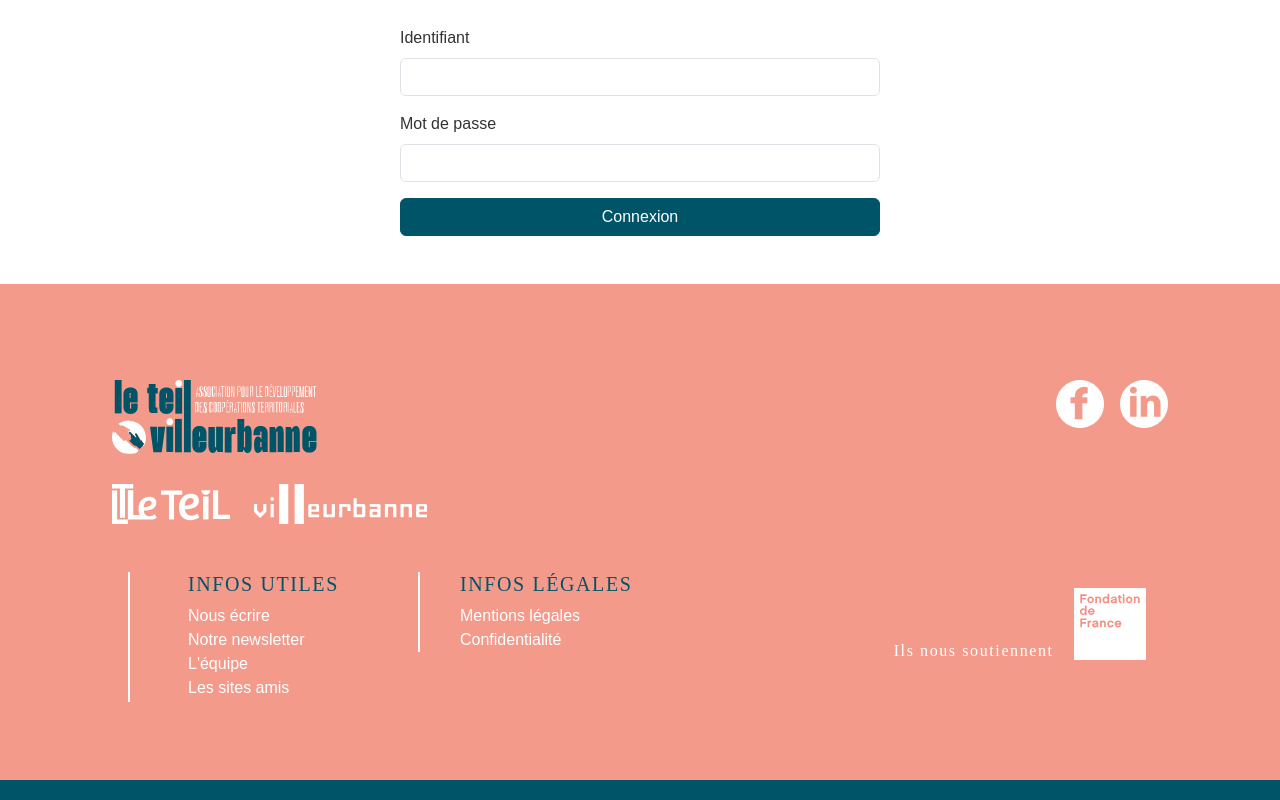
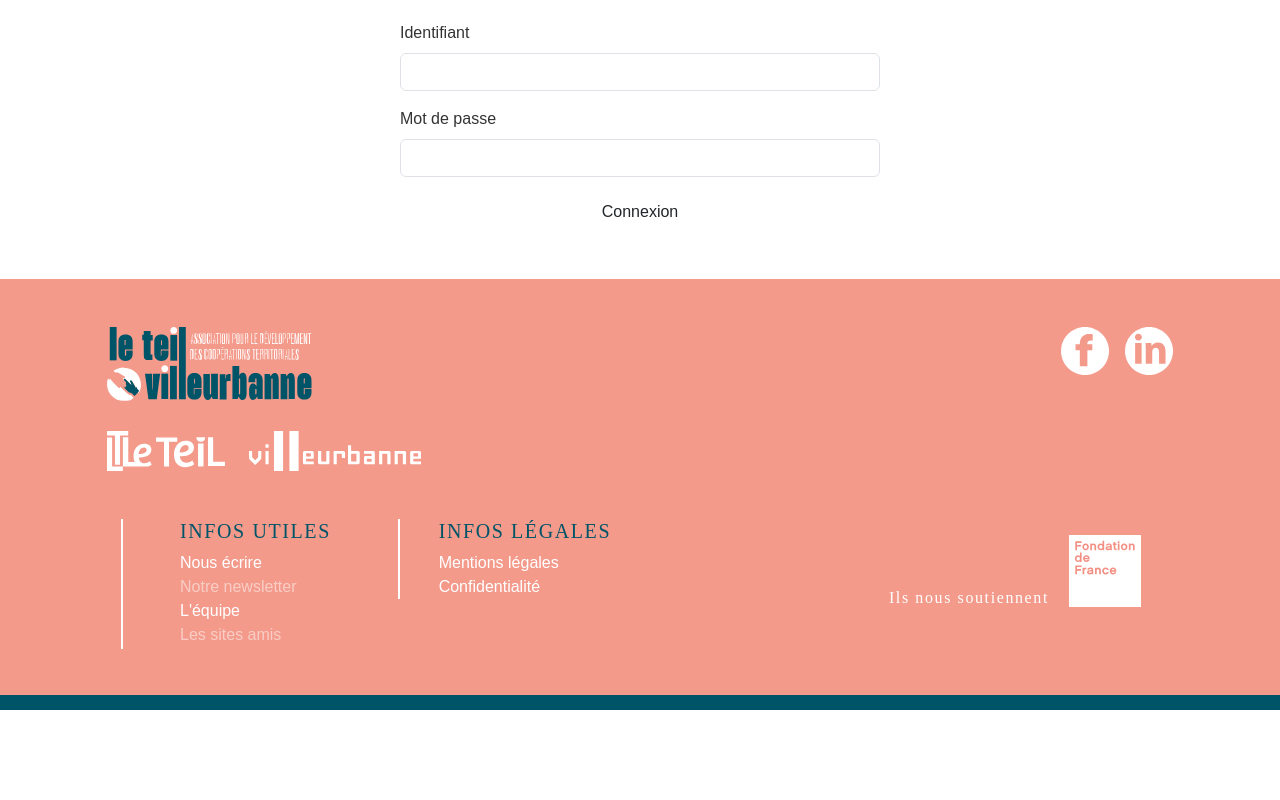
Before and after one commit to DevelopClics/teil_villeurbanne, a React (Vite) app in the folder client/: page /admin/login in a window 1280 px wide. Shown: the part 510-1310 px from the top of the page. After the commit the page ends 1220 px from the top, so only its background shows below. Built offline with nearby package versions, Linux system fonts and the light colour scheme; a web font is replaced by a local one.

Commit message:
footer's updates

```diff
--- a/client/src/App.css
+++ b/client/src/App.css
@@ -1,97 +1,28 @@
-/* General styles */
-body {
-  font-family: Arial, sans-serif;
-  margin: 0;
-  padding: 0;
-  box-sizing: border-box;
+/* Add this class to the main content when the modal is open */
+.blur-background {
+  filter: blur(5px);
+  transition: filter 0.3s ease-out;
+}
+
+/* Ensure the modal itself is not blurred */
+.modal-dialog {
+  filter: none;
+}
+
+.top-blue-bar,
+.bottom-blue-bar {
+  height: 15px;
+  background-color: var(--primary-color);
 }
 
 .app-container-padding {
-  padding-left: 0px;
-  padding-right: 0px;
+  padding-left: 10%;
+  padding-right: 10%;
 }
 
-.main-content-padding {
-  padding-left: var(--global-padding-x);
-  padding-right: var(--global-padding-x);
+@media (max-width: 768px) {
+  .app-container-padding {
+    padding-left: 5%;
+    padding-right: 5%;
+  }
 }
-
-/* Top Header */
-.top-blue-bar {
-  background-color: var(--primary-color); /* Use primary color */
-  height: 2.5vh;
-  width: 100%;
-  color: white;
-  display: flex;
-  align-items: center;
-  justify-content: center;
-  padding: 0 15px;
-}
-
-/* Reason Section */
-.reason-section {
-  padding: 50px 0;
-  padding-top: 2vh;
-}
-
-.reason-section h2 {
-  text-align: left;
-  margin-bottom: 30px;
-}
-
-.reason-section p {
-  font-family: var(--body-font);
-}
-
-.bottom-blue-bar {
-  background-color: var(--primary-color); /* Use primary color */
-  height: 4vh;
-  width: 100%;
-}
-
-.bottom-blue-bar {
-  background-color: var(--primary-color); /* Use primary color */
-  height: 2.5vh;
-  width: 100%;
-  color: white;
-  display: flex;
-  align-items: center;
-  justify-content: center;
-  padding: 0 15px;
-}
-
-.no-padding-left {
-  padding-left: 0 !important;
-}
-
-/* Pagination styles */
-.pagination .page-item .page-link {
-  color: var(--primary-color) !important;
-  background-color: #fff !important;
-  border-color: var(--primary-color) !important;
-}
-
-.pagination .page-item.active .page-link {
-  color: #fff !important;
-  background-color: var(--primary-color) !important;
-  border-color: var(--primary-color) !important;
-}
-
-.pagination .page-item .page-link:hover {
-  color: #fff !important;
-  background-color: var(--primary-color) !important;
-  border-color: var(--primary-color) !important;
-}
-
-.btn-main-blue {
-  background-color: var(--primary-color);
-  color: white;
-  border-color: var(--primary-color);
-}
-
-.btn-main-blue:hover {
-  background-color: var(--primary-color);
-  opacity: 0.9;
-  color: white;
-  border-color: var(--primary-color);
-}
--- a/client/src/App.jsx
+++ b/client/src/App.jsx
@@ -26,7 +26,7 @@ const CreatePlace = lazy(() => import("./pages/admin/places/CreatePlace"));
 const Login = lazy(() => import("./pages/admin/Login"));
 
 import PrivateRoutes from "./utils/PrivateRoutes";
-const DropProject = lazy(() => import("./pages/projects/DropProject"));
+import DropProject from "./pages/projects/DropProject";
 const JoinContact = lazy(() => import("./pages/join-us/JoinContact"));
 
 import ProjectCategoryPage from "./pages/projects/ProjectCategoryPage";
@@ -39,6 +39,19 @@ function App() {
   const socialIconsRef = useRef(null);
   const socialIconsTargetRef = useRef(null);
   const socialIconsContainerRef = useRef(null);
+  const [show, setShow] = useState(false);
+  const [modalTitle, setModalTitle] = useState("");
+  const [modalBody, setModalBody] = useState("");
+
+  const handleClose = () => setShow(false);
+  const handleShow = (title, body) => {
+    window.scrollTo({ top: 0, behavior: "smooth" });
+    setTimeout(() => {
+      setModalTitle(title);
+      setModalBody(body);
+      setShow(true);
+    }, 500); // Delay to allow for scroll animation
+  };
 
   useEffect(() => {
     const handleResize = () => {
@@ -86,6 +99,7 @@ function App() {
       <div className="top-blue-bar">
         {/* {screenWidth}px - {getBreakpoint(screenWidth)} */}
       </div>
+      <div className={show ? "blur-background" : ""}>
         <TopHeader
           socialIconsRef={socialIconsRef}
           socialIconsContainerRef={socialIconsContainerRef}
@@ -249,7 +263,14 @@ function App() {
             }
           />
         </Routes>
-      <Footer />
+      </div>
+      <Footer
+        show={show}
+        handleClose={handleClose}
+        handleShow={handleShow}
+        modalTitle={modalTitle}
+        modalBody={modalBody}
+      />
 
       <div className="bottom-blue-bar"></div>
     </>
--- a/client/src/components/Footer/Footer.css
+++ b/client/src/components/Footer/Footer.css
@@ -1,11 +1,17 @@
+a.disabled {
+  pointer-events: none;
+  cursor: default;
+  opacity: 0.5;
+}
+
 .footer {
   background-color: #f39a8b;
   color: var(--text-color);
   margin-top: 3rem;
-  padding: 6rem var(--global-padding-x) 4rem var(--global-padding-x);
-  display: flex;
-  align-items: center;
-  justify-content: center;
+}
+
+.footer-content {
+  padding: 3rem 0 2rem 0;
 }
 
 .footer h5 {
--- a/client/src/components/Footer/Footer.jsx
+++ b/client/src/components/Footer/Footer.jsx
@@ -1,7 +1,6 @@
-import React from "react";
-import { Link, useNavigate } from "react-router-dom";
-
-import { Container, Row, Col } from "react-bootstrap";
+import React, { useState } from "react";
+import { Link } from "react-router-dom";
+import { Container, Row, Col, Modal, Button } from "react-bootstrap";
 import facebookIconInverted from "../../assets/images/icons/facebook-icon-inverted.svg";
 import linkedinIconInverted from "../../assets/images/icons/linkedin-icon-inverted.svg";
 import logoTV from "../../assets/images/logos/logo_villeurbanne-le-teil_footer.svg";
@@ -11,16 +10,83 @@ import fondationLogo from "../../assets/images/logos/Fondation_France_Logo_Seul_
 
 import "./Footer.css";
 
-const Footer = () => {
+const Footer = ({ show, handleClose, handleShow, modalTitle, modalBody }) => {
   const handleLogoClick = () => {
     window.scrollTo(0, 0);
   };
+
+  const mentionsLegalesContent = (
+    <Container fluid>
+      <Row>
+        <Col xs={12} lg={6}>
+          <p>
+            <strong>Éditeur du site</strong>
+            <br />
+            Association pour le Développement des Coopérations Territoriales -
+            ADCT
+            <br />5 rue Colette Bonzo - 07400 LE TEIL
+          </p>
+          <p>
+            <strong>Directrice de la publication</strong>
+            <br />
+            Alice Sébastien
+          </p>
+        </Col>
+        <Col md={6}>
+          <p>
+            <strong>Création graphique</strong>
+            <br />
+            Genaro Studio - Lyon
+          </p>
+          <p>
+            <strong>Développement web</strong>
+            <br />
+            Déclic et des Claps - Julien Goscicki - Le Teil
+          </p>
+          <p>
+            <strong>Hébergement</strong>
+            <br />
+            OVHcloud
+            <br />2 rue Kellermann 59100 Roubaix
+          </p>
+        </Col>
+      </Row>
+    </Container>
+  );
+
+  const confidentialiteContent = (
+    <Container fluid>
+      <Row>
+        <Col xs={12}>
+          <p>
+            <strong>Collecte des données personnelles :</strong>
+            <br />
+            Les informations recueillies sur ce site sont utilisées uniquement
+            dans le cadre de votre demande et de la relation commerciale qui
+            peut en découler. Conformément à la loi "Informatique et Libertés"
+            du 6 janvier 1978 modifiée, vous bénéficiez d’un droit d’accès, de
+            rectification et de suppression des informations qui vous
+            concernent.
+          </p>
+        </Col>
+        <Col xs={12} lg={6}>
+          <p>
+            <strong>Cookies :</strong>
+            <br />
+            Ce site ne fait aucune utilisation de cookies.
+          </p>
+        </Col>
+      </Row>
+    </Container>
+  );
+
   return (
     <footer className="footer">
-      <Container fluid className="main-content-wrapper app-container-padding">
+      <div className="footer-content">
+        <Container fluid className="main-content-wrapper">
           {/* Logos and infos rows and cols */}
           <Row className="gx-0 justify-content-center">
-          <Col xs={12} sm={12} md={10} lg={8} xl={7} xxl={8}>
+            <Col xs={11} sm={11} md={9} lg={7} xl={6} xxl={7}>
               <Row>
                 {/* Logos col */}
 
@@ -55,7 +121,7 @@ const Footer = () => {
                   </div>
                 </Col>
 
-              {/* SEPARATOR INFOS UTTILES */}
+                {/* SEPARATOR INFOS UTILES */}
                 <Col
                   xs={1}
                   sm={1}
@@ -87,13 +153,17 @@ const Footer = () => {
                     </li>
 
                     <li>
-                    <a href="#recevoir-newsletter">Notre newsletter</a>
+                      <a href="#recevoir-newsletter" className="disabled">
+                        Notre newsletter
+                      </a>
                     </li>
                     <li>
                       <Link to="/team">L'équipe</Link>
                     </li>
                     <li>
-                    <a href="#sites-amis">Les sites amis</a>
+                      <a href="#sites-amis" className="disabled">
+                        Les sites amis
+                      </a>
                     </li>
                   </ul>
                 </Col>
@@ -125,10 +195,24 @@ const Footer = () => {
                   <h5>INFOS LÉGALES</h5>
                   <ul>
                     <li>
-                    <a href="#mentions-legales">Mentions légales</a>
+                      <a
+                        href="#mentions-legales"
+                        onClick={() =>
+                          handleShow("Mentions Légales", mentionsLegalesContent)
+                        }
+                      >
+                        Mentions légales
+                      </a>
                     </li>
                     <li>
-                    <a href="#confidentialite">Confidentialité</a>
+                      <a
+                        href="#confidentialite"
+                        onClick={() =>
+                          handleShow("Confidentialité", confidentialiteContent)
+                        }
+                      >
+                        Confidentialité
+                      </a>
                     </li>
                   </ul>
                 </Col>
@@ -190,6 +274,24 @@ const Footer = () => {
             </Col>
           </Row>
         </Container>
+
+        <Modal
+          show={show}
+          onHide={handleClose}
+          centered
+          dialogClassName="modal-xl"
+        >
+          <Modal.Header closeButton>
+            <Modal.Title>{modalTitle}</Modal.Title>
+          </Modal.Header>
+          <Modal.Body>{modalBody}</Modal.Body>
+          <Modal.Footer>
+            <Button variant="secondary" onClick={handleClose}>
+              Fermer
+            </Button>
+          </Modal.Footer>
+        </Modal>
+      </div>
     </footer>
   );
 };
--- a/client/src/pages/projects/AllProj.css
+++ b/client/src/pages/projects/AllProj.css
@@ -89,3 +89,17 @@ p.project-info-text {
   padding-top: 0 !important;
   padding-left: 0 !important;
 }
+
+.pagination .page-item.active .page-link {
+  background-color: var(--primary-color);
+  border-color: var(--primary-color);
+  color: white;
+}
+
+.pagination .page-link {
+  color: var(--primary-color);
+}
+
+.pagination .page-link:hover {
+  background-color: #e9ecef;
+}
--- a/client/src/pages/projects/AllProj.jsx
+++ b/client/src/pages/projects/AllProj.jsx
@@ -12,6 +12,12 @@ import { LazyLoadImage } from "react-lazy-load-image-component";
 import "react-lazy-load-image-component/src/effects/blur.css";
 
 export default function AllProj({ isNavbarHovered }) {
+  const categoryMap = {
+    culture: "Culture",
+    food: "Alimentation",
+    youth: "Jeunesse",
+    economy: "Économie",
+  };
   const XS = 12;
   const SM = 12;
   const MD = 6;
@@ -164,7 +170,9 @@ export default function AllProj({ isNavbarHovered }) {
                       }}
                       style={{ cursor: "pointer" }}
                     >
-                      <div className="project-category-label">{item.panel}</div>
+                      <div className="project-category-label">
+                        {categoryMap[item.panel] || item.panel}
+                      </div>
 
                       <LazyLoadImage
                         wrapperClassName="square-img"
```
Lines whose indentation alone changed are shown as unchanged.
